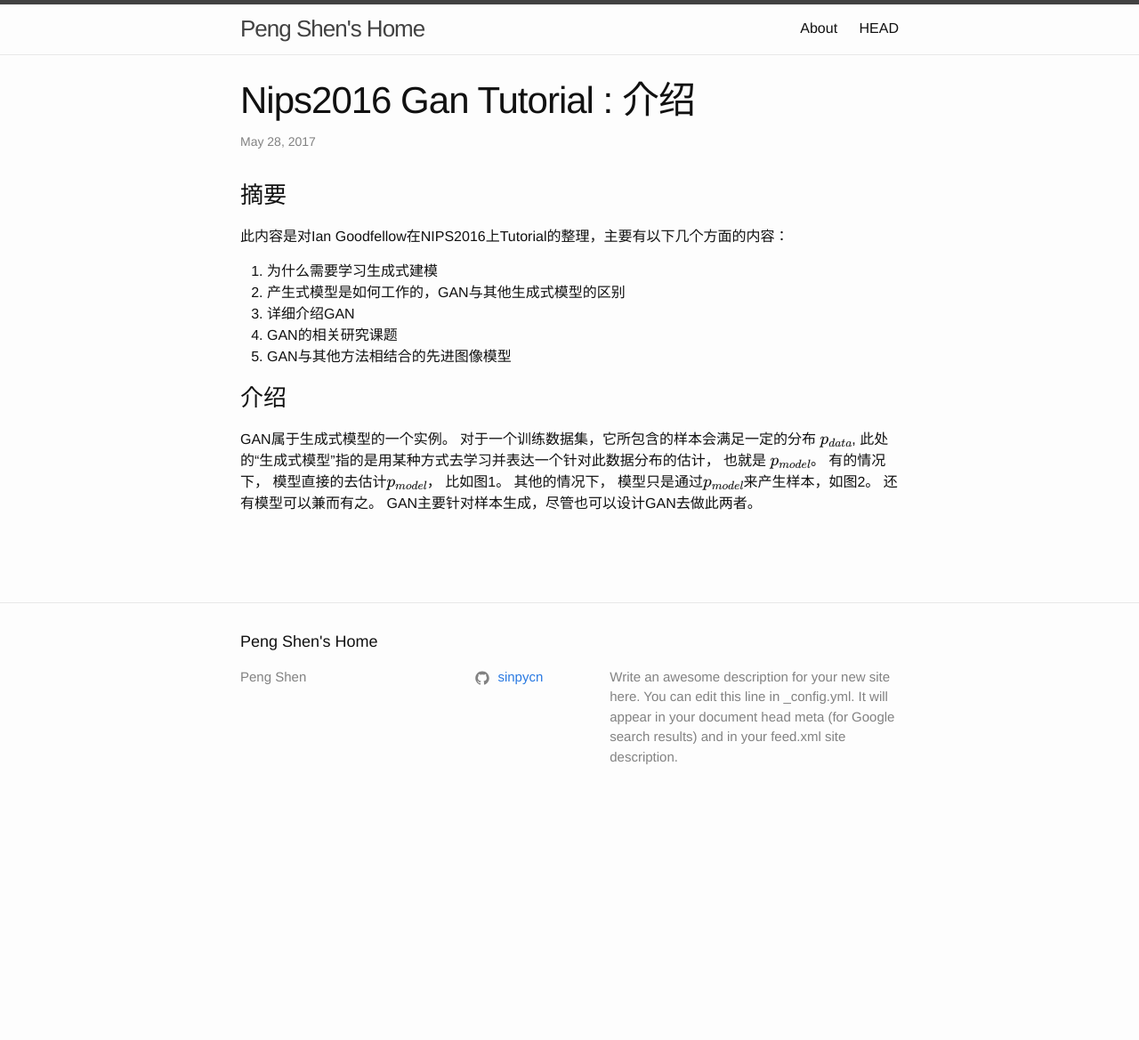
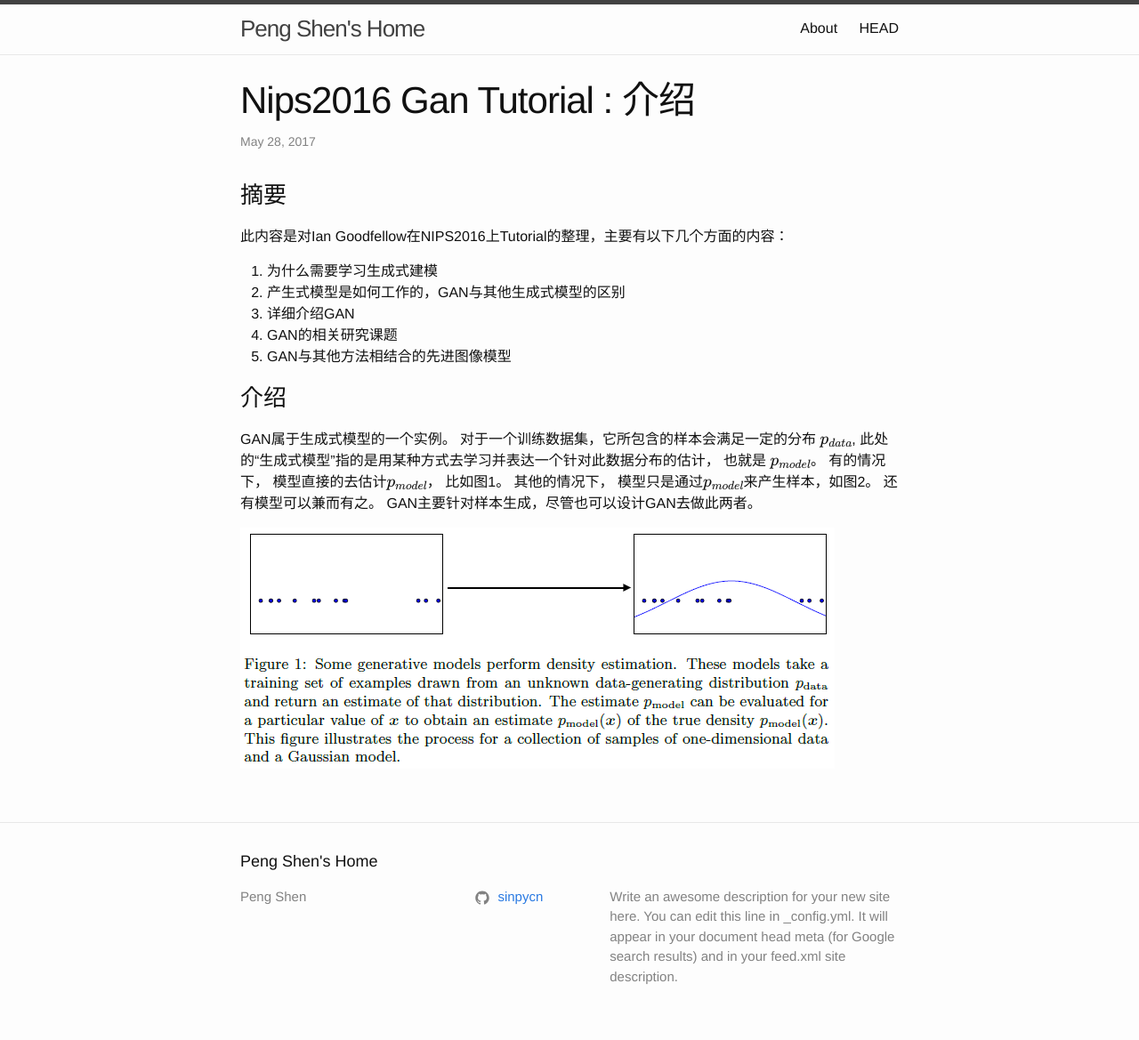
Before and after one commit to sinpycn/sinpycn.github.io, a Jekyll site: the page built from _posts/research/2017-05-28-NIPS2016-GAN-Tutorial-:-介绍.md, in a window 1280 px wide. Shown: the whole page at 89% size. Built offline with Jekyll 4.4.1, drawn with Linux system fonts in a browser that asks for light colours; formulas are drawn with MathJax 3; before the commit the page ends 922 px from its top, so only the background shows below that.

Commit message:
Update 2017-05-28-NIPS2016-GAN-Tutorial-:-介绍.md

```diff
--- a/_posts/research/2017-05-28-NIPS2016-GAN-Tutorial-:-介绍.md
+++ b/_posts/research/2017-05-28-NIPS2016-GAN-Tutorial-:-介绍.md
@@ -16,4 +16,4 @@ mathjax: true
 ### 介绍
 GAN属于生成式模型的一个实例。 对于一个训练数据集，它所包含的样本会满足一定的分布 $$p_{data}$$, 此处的“生成式模型”指的是用某种方式去学习并表达一个针对此数据分布的估计， 也就是 $$p_{model}$$。 有的情况下， 模型直接的去估计$$p_{model}$$， 比如图1。 其他的情况下， 模型只是通过$$p_{model}$$来产生样本，如图2。 还有模型可以兼而有之。 GAN主要针对样本生成，尽管也可以设计GAN去做此两者。
 
-![](/blog/images/201704/28/fig01.png)
+![](/images/201704/28/fig01.png)
```
